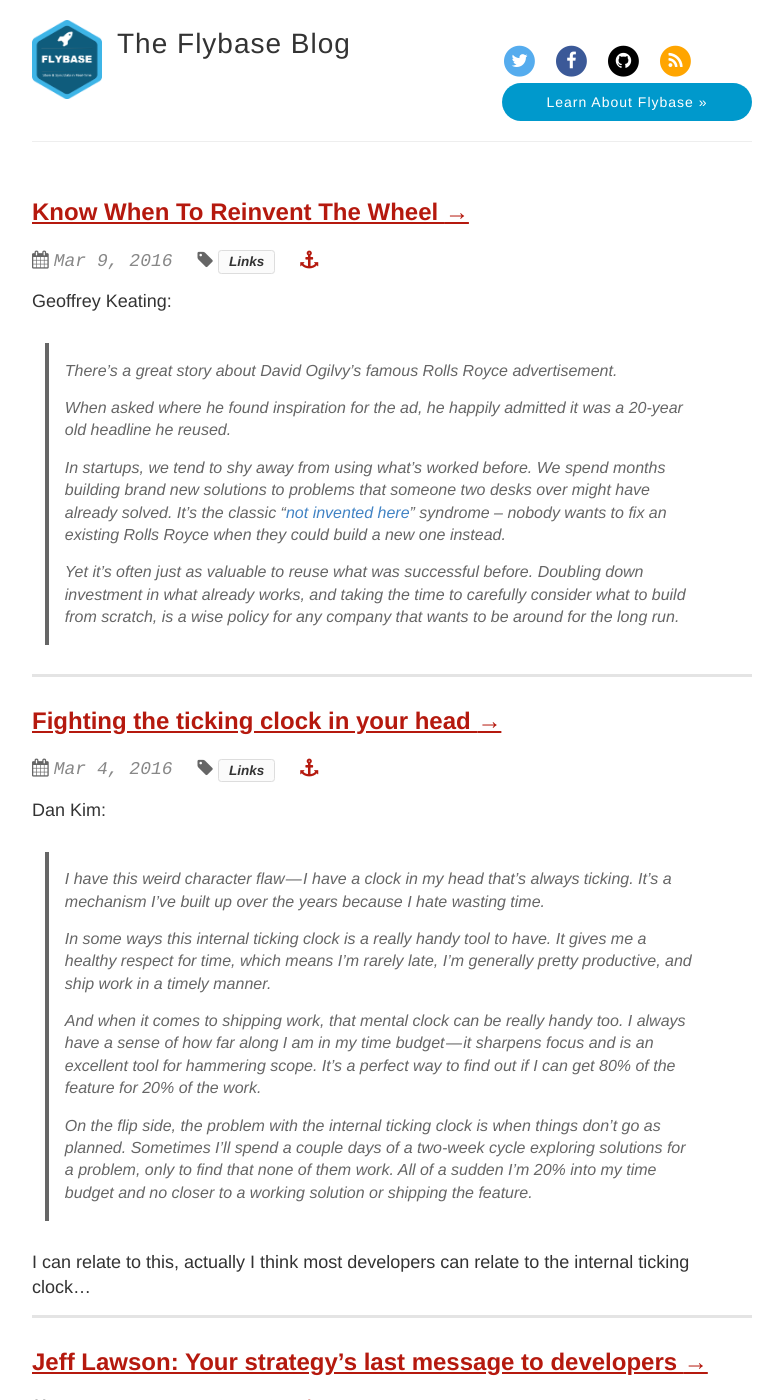
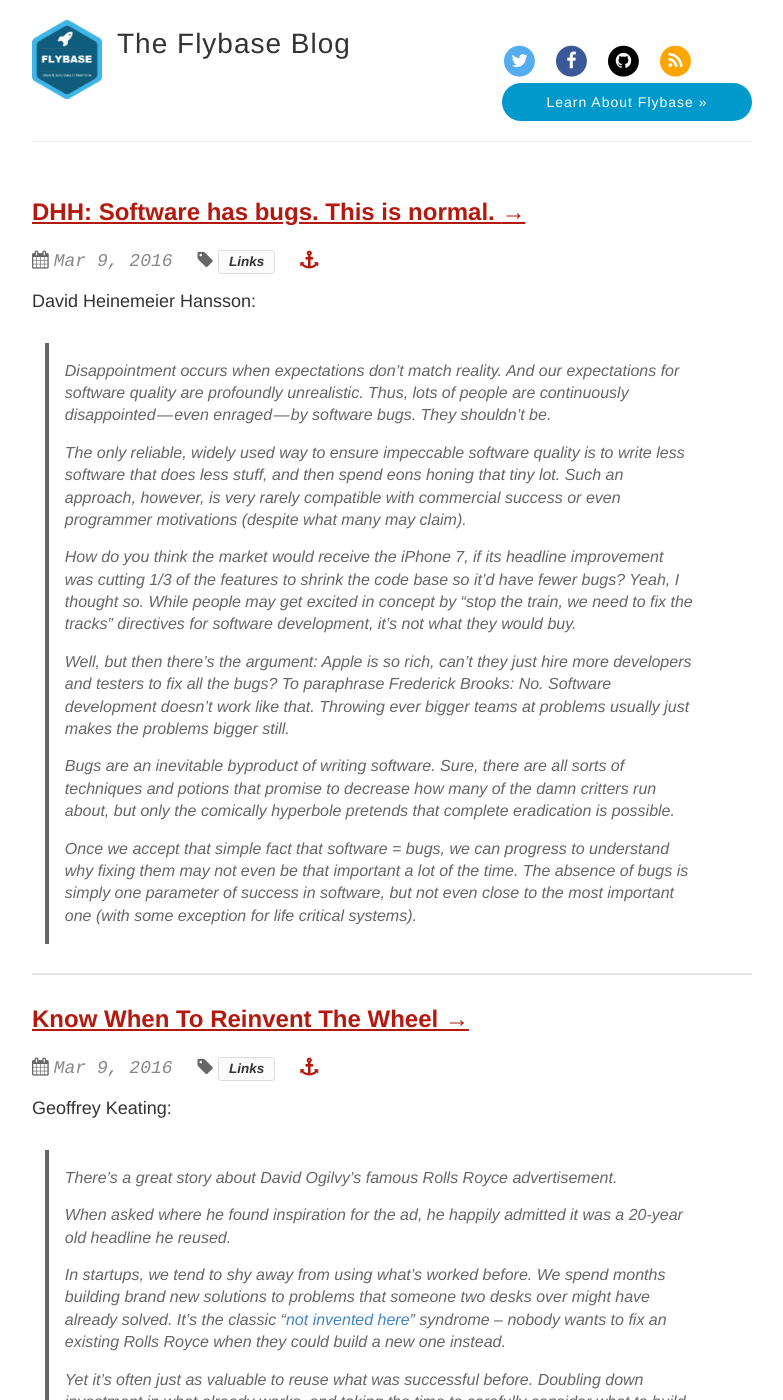
Before and after one commit to flybaseio/flybaseio.github.io, a Jekyll site: the page built from index.html, in a window 1280 px wide and 1400 px high. Shown: the whole window, without its empty margins (248-1031 px from the left). Built offline with Jekyll 4.4.1, drawn with Linux system fonts in a browser that asks for light colours; nearby versions of some CDN libraries; the list of posts is cut into pages by our own code; some of the changed text lies outside the part shown.

Commit message:
Update 2016-03-09-software-has-bugs-this-is-normal-.md

```diff
--- a/_posts/2016-03-09-software-has-bugs-this-is-normal-.md
+++ b/_posts/2016-03-09-software-has-bugs-this-is-normal-.md
@@ -1,7 +1,7 @@
 ---
 layout: post
-published: false
-title: "Software has bugs. This is normal."
+published: true
+title: "DHH: Software has bugs. This is normal."
 date: 2016-03-09T19:26:15.803Z
 link: https://m.signalvnoise.com/software-has-bugs-this-is-normal-f64761a262ca#.5yo1dasc9
 tags:
```
